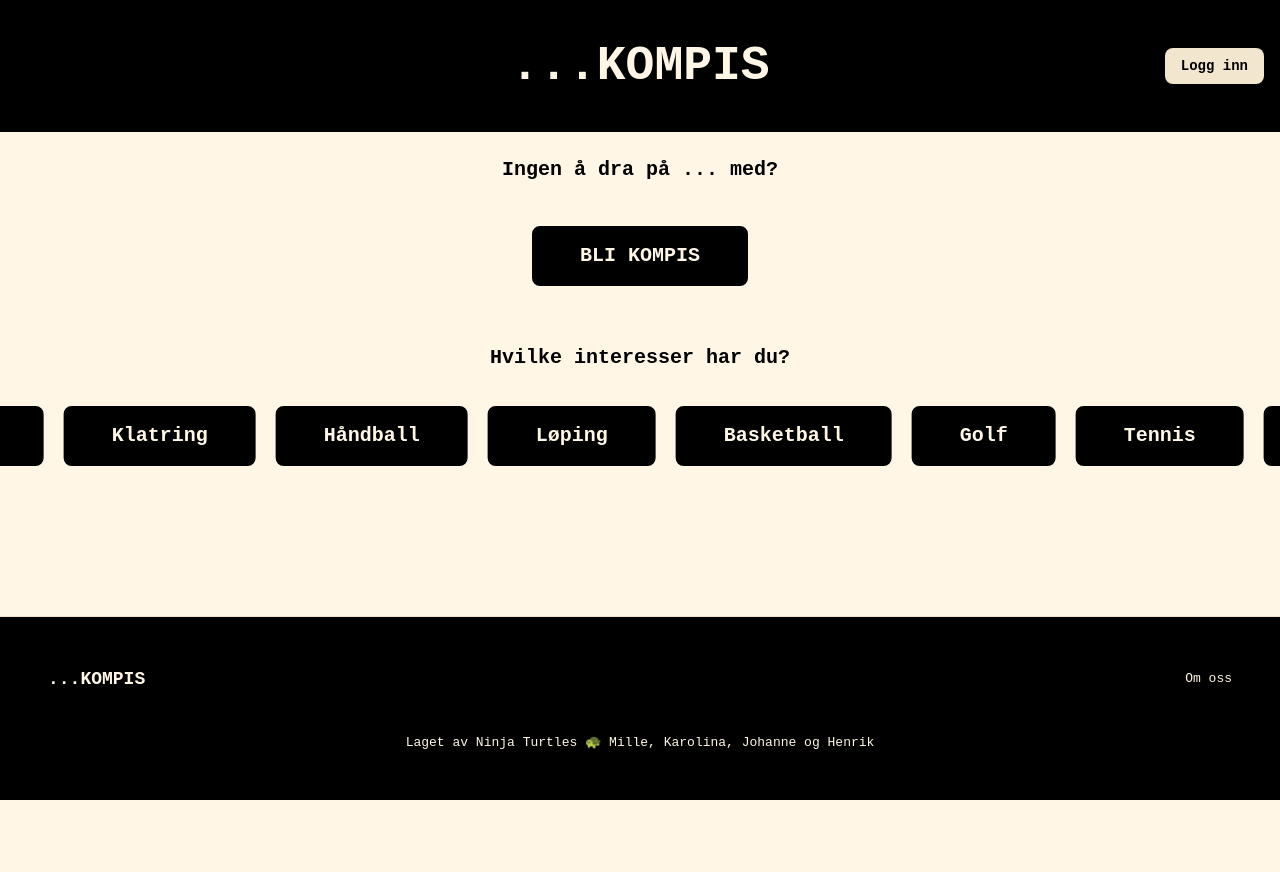
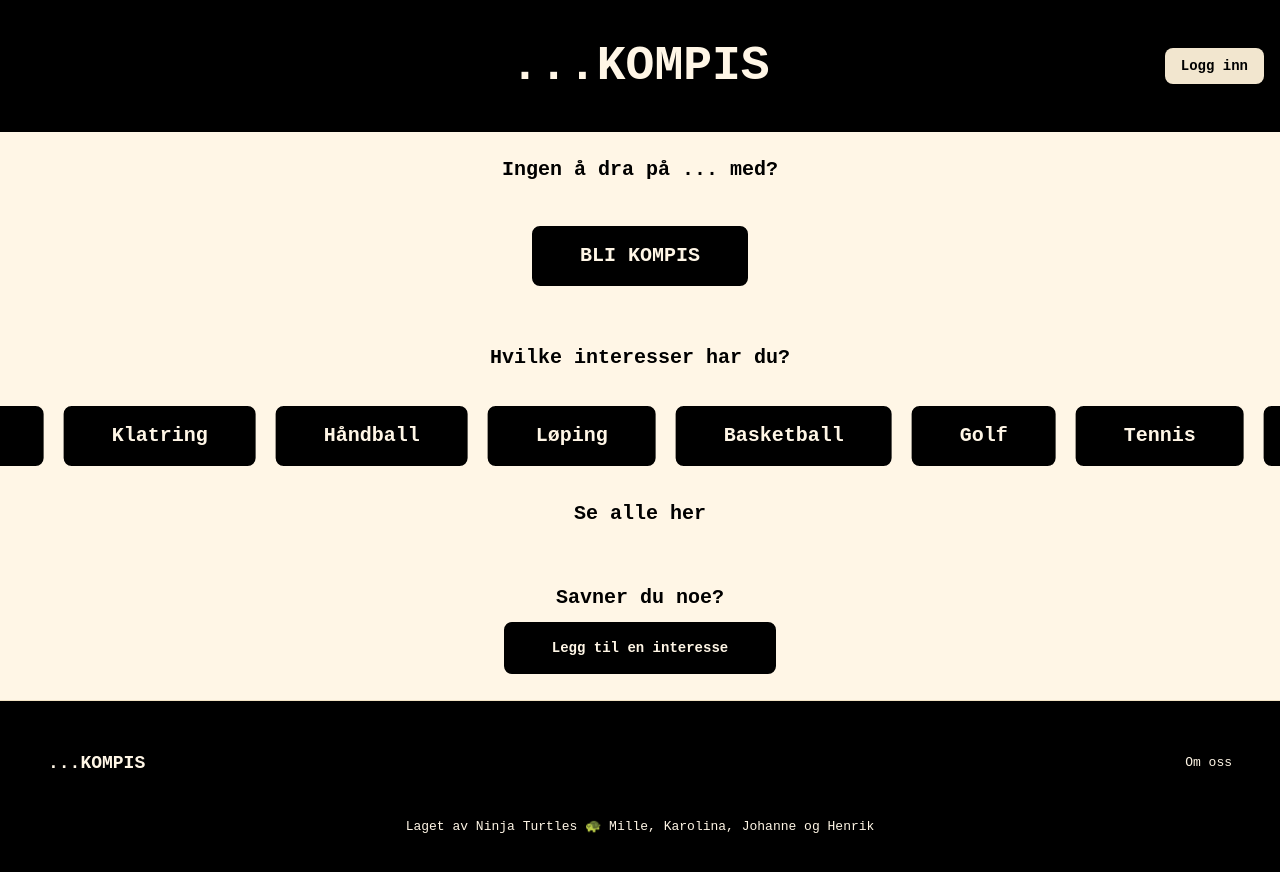
Before and after one commit to KaroGil/webathon, a Next.js app: page / in a window 1280 px wide. Shown: the top 872 px of the page. Before the commit the page ends 800 px from the top, so only its background shows below. Built offline with nearby package versions, Linux system fonts and the light colour scheme; no server answers.

Commit message:
add a page where you can see all interests

```diff
--- /dev/null
+++ b/app/hobbies/page.tsx
@@ -0,0 +1,19 @@
+import LinkButton from "@/components/linkButton";
+import { interests } from "@/components/interests";
+
+export default function Hobbies() {
+  return (
+    <div className="flex flex-col gap-8 items-center justify-center m-6 font-bold text-xl">
+      <h1>Alle interesser</h1>
+      <div className="grid grid-cols-1 sm:grid-cols-2 md:grid-cols-3 gap-4">
+        {interests.map((interest, index) => (
+          <LinkButton
+            key={index}
+            text={interest.name}
+            url={`/hobbies/${interest.slug}`}
+          />
+        ))}
+      </div>
+    </div>
+  );
+}
--- a/app/page.tsx
+++ b/app/page.tsx
@@ -20,6 +20,14 @@ export default async function Home() {
         )}
       </div>
       <InterestsMenu />
+      <p className="text-center font-lg flex flex-col gap-2">
+        Savner du noe?
+        <LinkButton
+          url="/hobbies/add"
+          text="Legg til en interesse"
+          className="text-sm"
+        />
+      </p>
     </div>
   );
 }
--- a/components/interestsMenu.tsx
+++ b/components/interestsMenu.tsx
@@ -1,10 +1,12 @@
 import LinkButton from "./linkButton";
 import { interests } from "../components/interests";
+import Link from "next/link";
 
 export default function InterestMenu() {
   return (
     <div className="flex flex-col gap-8 items-center justify-center m-6 font-bold text-xl">
       <h1>Hvilke interesser har du?</h1>
+
       <div className="w-full max-w-screen overflow-hidden">
         <div className="animate-scroll flex gap-4 whitespace-nowrap w-max">
           {interests.concat(interests).map((interest, index) => (
@@ -16,6 +18,12 @@ export default function InterestMenu() {
           ))}
         </div>
       </div>
+      <p className="text-center font-lg">
+        Se alle{" "}
+        <Link href="/hobbies" className="hover:underline">
+          her
+        </Link>
+      </p>
     </div>
   );
 }
--- a/components/linkButton.tsx
+++ b/components/linkButton.tsx
@@ -2,13 +2,15 @@ import Link from "next/link";
 export default function LinkButton({
   text,
   url,
+  className,
 }: {
   text: string;
   url?: string;
+  className?: string;
 }) {
   return (
     <Link
-      className={`bg-foreground text-background font-bold text-xl px-12 py-4 rounded-lg border-2 border-background hover:bg-background hover:text-foreground transition-all duration-300 `}
+      className={`bg-foreground text-background text-center font-bold px-12 py-4 rounded-lg border-2 border-background hover:bg-background hover:text-foreground transition-all duration-300 ${className}`}
       href={url ? url : "/"}
     >
       {text}
```
